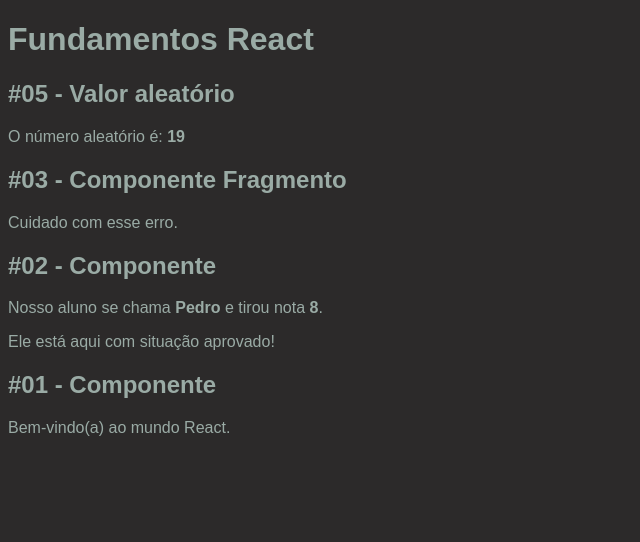
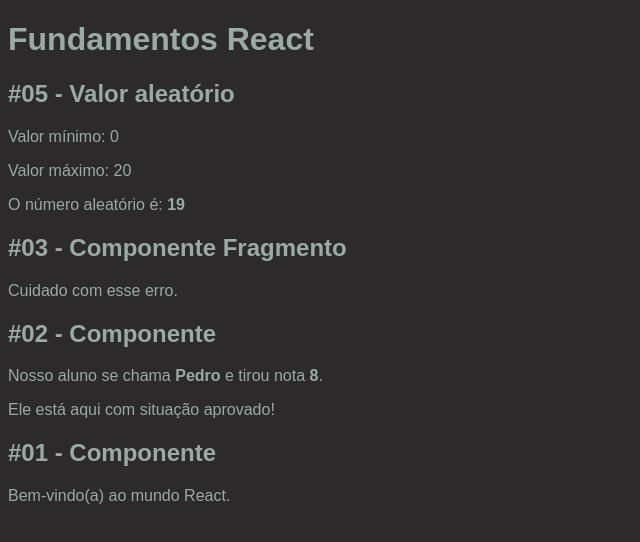
Before and after one commit to barbaracalderon/fundamentos-react, a React (Create React App) app: page / in a window 1280 px wide. Shown: the top 542 px of the page, without its empty margins (0-640 px from the left). Built offline with nearby package versions, Linux system fonts and the light colour scheme.

Commit message:
Added info on what the numbers are

```diff
--- a/src/components/basicos/Aleatorio.jsx
+++ b/src/components/basicos/Aleatorio.jsx
@@ -7,6 +7,8 @@
     return (
     <>
       <h2>#05 - Valor aleatório</h2>
+      <p>Valor mínimo: { valorMin }</p>
+      <p>Valor máximo: { valorMax }</p>
       <p>O número aleatório é: <strong> { valorAleatorio } </strong></p>
     </>
     )
```
